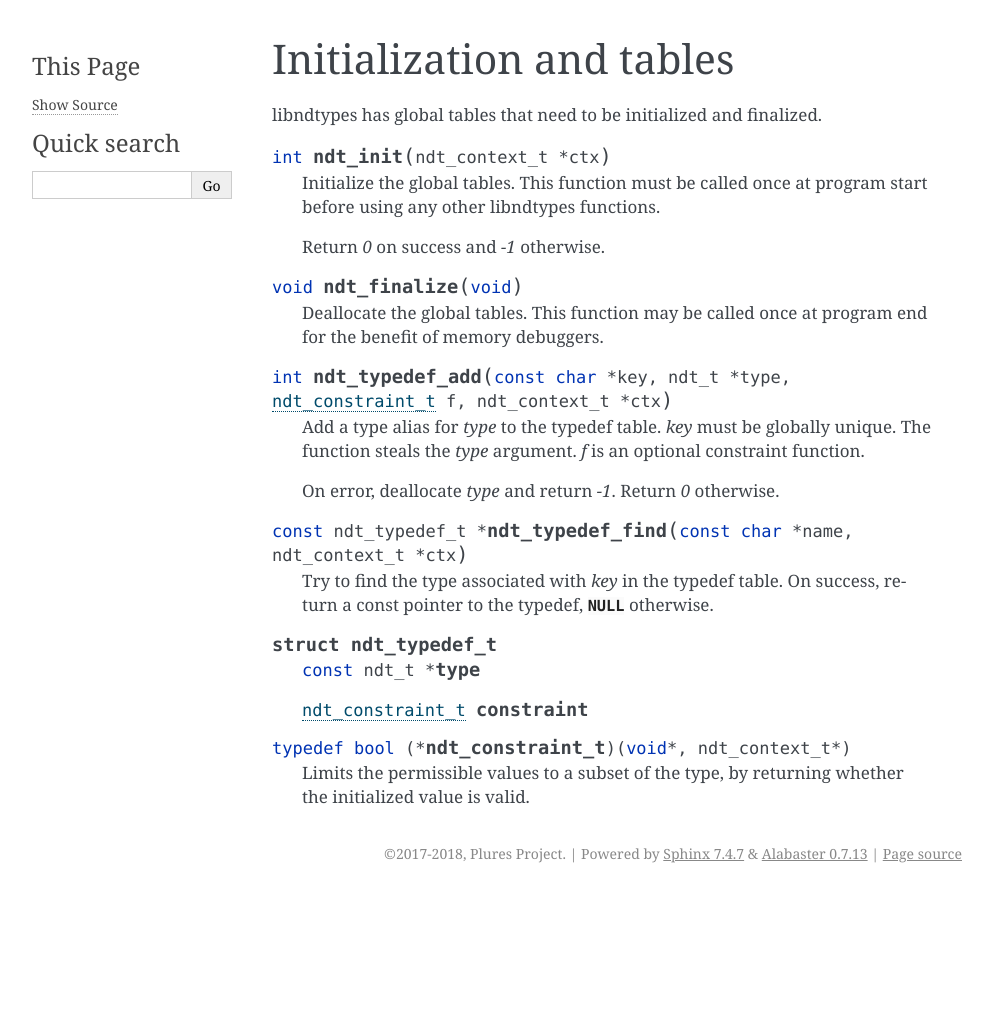
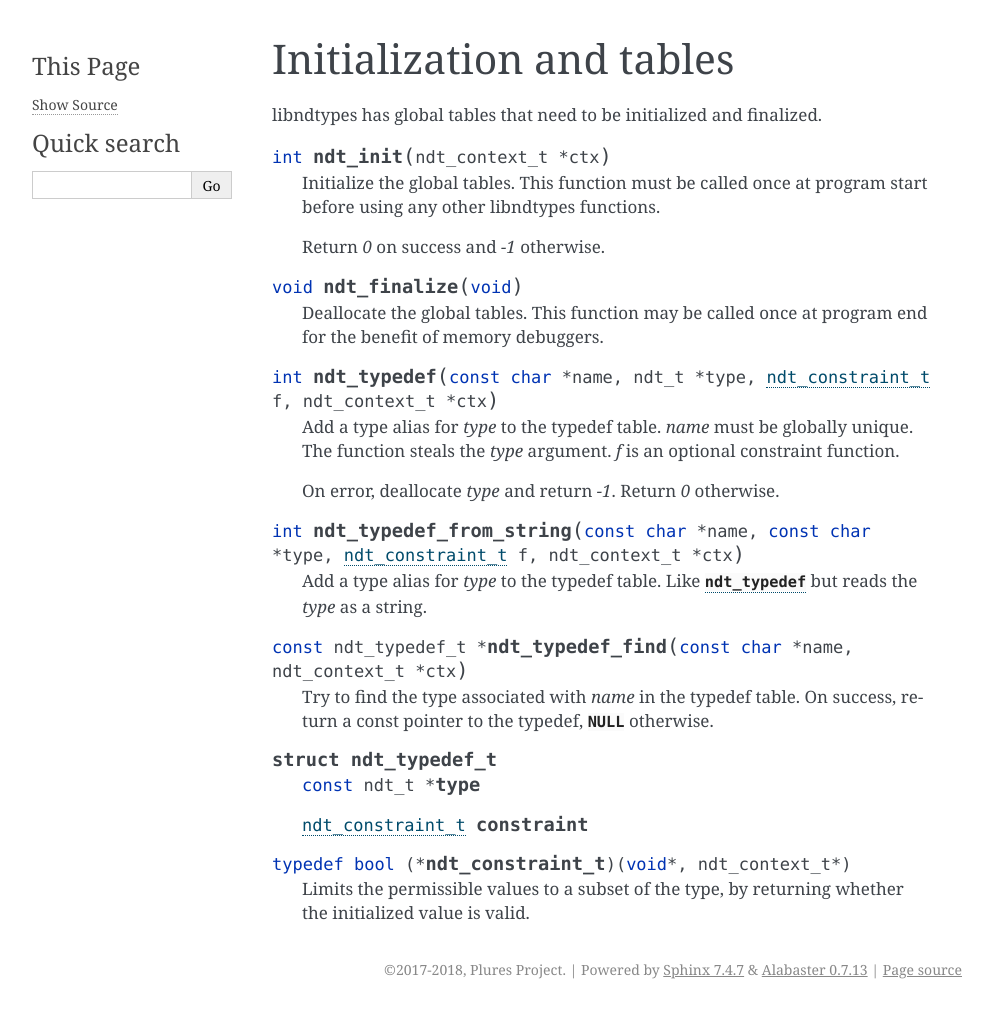
Before and after one commit to xnd-project/libndtypes, a Sphinx documentation site: the page built from doc/libndtypes/init.rst, in a window 1280 px wide. Shown: the whole page, without its empty margins (148-1141 px from the left). Built offline with Sphinx 7.4.7, drawn with Linux system fonts in a browser that asks for light colours; formulas are drawn with MathJax 3; before the commit the page ends 900 px from its top, so only the background shows below that.

```diff
--- a/doc/libndtypes/init.rst
+++ b/doc/libndtypes/init.rst
@@ -23,16 +23,22 @@ libndtypes has global tables that need to be initialized and finalized.
    Deallocate the global tables.  This function may be called once at program
    end for the benefit of memory debuggers.
 
-.. c:function:: int ndt_typedef_add(const char *key, ndt_t *type, ndt_constraint_t f, ndt_context_t *ctx)
+.. c:function:: int ndt_typedef(const char *name, ndt_t *type, ndt_constraint_t f, ndt_context_t *ctx)
 
-   Add a type alias for *type* to the typedef table. *key* must be globally
+   Add a type alias for *type* to the typedef table. *name* must be globally
    unique. The function steals the *type* argument. *f* is an optional constraint function.
 
    On error, deallocate *type* and return *-1*.  Return *0* otherwise.
 
+.. c:function:: int ndt_typedef_from_string(const char *name, const char *type, ndt_constraint_t f, ndt_context_t *ctx)
+
+   Add a type alias for *type* to the typedef table. Like :c:func:`ndt_typedef` but reads
+   the *type* as a string.
+
+
 .. c:function:: const ndt_typedef_t *ndt_typedef_find(const char *name, ndt_context_t *ctx)
 
-   Try to find the type associated with *key* in the typedef table.  On success,
+   Try to find the type associated with *name* in the typedef table.  On success,
    return a const pointer to the typedef, :c:macro:`NULL` otherwise.
 
 .. c:type:: struct ndt_typedef_t
```
